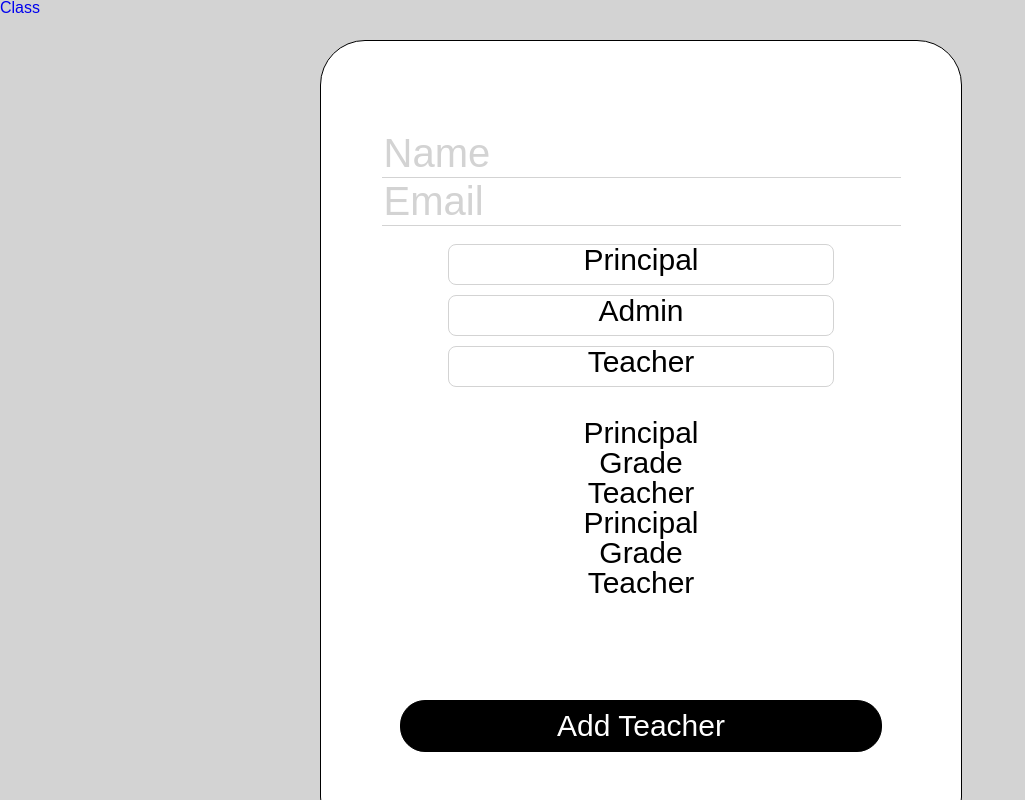
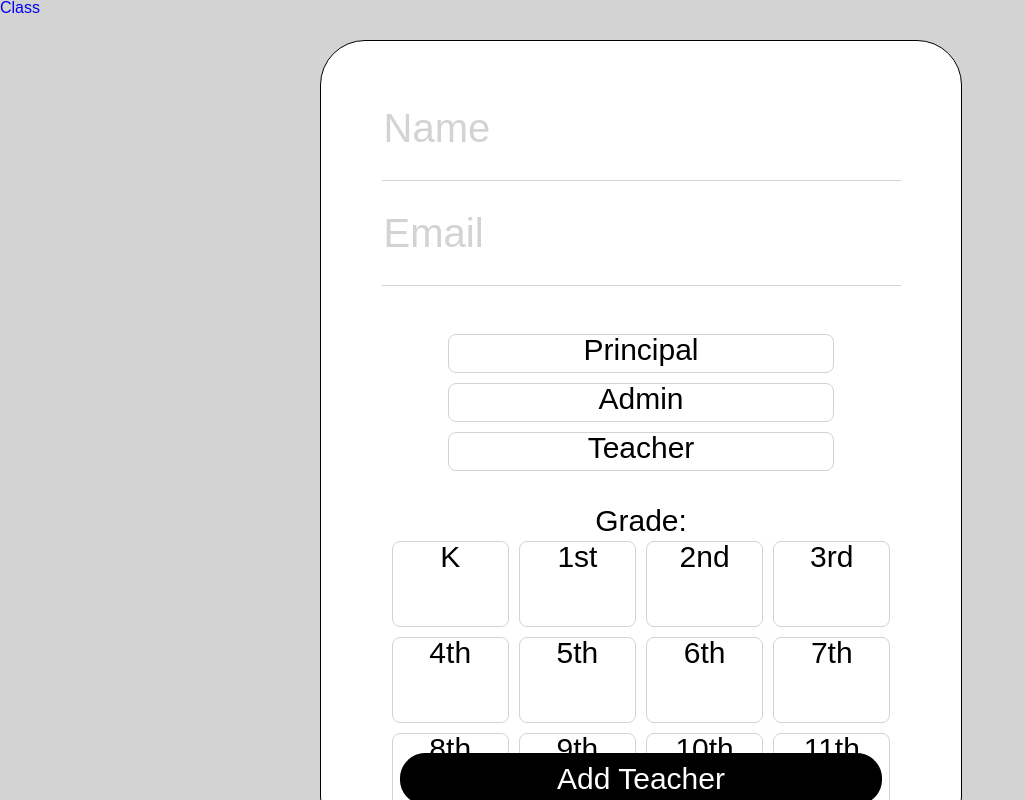
Before and after one commit to jsarge11/ui-testing, a plain HTML site: page modaltwo.html in a window 1280 px wide. Shown: the whole page, without its empty margins (0-1025 px from the left). Drawn offline with Linux system fonts and the light colour scheme; a web font is replaced by a local one.

Commit message:
finished modaltwo

```diff
--- a/modal.css
+++ b/modal.css
@@ -38,7 +38,7 @@
     font-weight: bold;
 }
 .modal-body {
-    height: 60%;
+    height: 80%;
     display: flex;
     flex-direction: column;
     align-items: center;
@@ -95,6 +95,21 @@
 }
 .radio-item {
     width: 60%;
+}
+.checkbox-item {
+    width: 20%;
+    height: 50%;
+}
+.input-item {
+    display: flex;
+    justify-content: space-between;
+    border: 1px solid lightgrey;
+    border-radius: 8px;
+    margin: 5px;
+    cursor: pointer;
+}
+.select-box {
+    width: 60%;
     display: flex;
     justify-content: space-between;
     border: 1px solid lightgrey;
@@ -111,6 +126,10 @@ label:hover {
 input[type="radio"] {
     display: none;
 }
+input[type="checkbox"] {
+    display: none;
+}
+
 label p {
     border-radius: 8px;
     text-align: center;
@@ -120,8 +139,9 @@ input[type="radio"]:checked+p {
     background-color: rgb(212, 212, 212);
     transition: all .1s ease;
 }
-label:checked {
-    background-color: green;
+input[type="checkbox"]:checked+p {
+    background-color: rgb(212, 212, 212);
+    transition: all .1s ease;
 }
 a {
     text-decoration: none;
--- /dev/null
+++ b/modaltwo.css
@@ -0,0 +1,20 @@
+.grade-wrapper {
+ display: flex;
+ flex-direction: row;
+ flex-wrap: wrap;
+ width: 90%;
+ justify-content: center;
+}
+.grade-item-wrapper {
+ margin: 5px;
+ padding: 5px;
+ text-align: center;
+ border: 1px solid lightgrey;
+ border-radius: 8px;
+ height: 50%;
+ width: 10%;
+ list-style: none;
+}
+label {
+ width: 15%;
+}
--- a/modaltwo.html
+++ b/modaltwo.html
@@ -7,6 +7,7 @@
     <link rel="stylesheet" href="style.css">
     <link rel="stylesheet" href="reset.css">
     <link rel="stylesheet" href="modal.css">
+    <link rel="stylesheet" href="modaltwo.css">
     <link href="https://fonts.googleapis.com/css?family=Thasadith" rel="stylesheet">
     <title>Document</title>
 </head>
@@ -17,63 +18,76 @@
             <input placeholder="Email" type="text" class="user-input" />
 
             <span class="modal-radio">
-                            <label for="radio1" class="radio-item">
+                <br>
+                <label class="input-item radio-item">
                     <input id="radio1" type="radio" name="admin"/>
                     <p>Principal</p>
                 </label >
-                            <label class="radio-item">
+                <label class="input-item radio-item">
                     <input id="radio2" type="radio" name="admin"/>
                     <p>Admin</p>
                 </label>
-                            <label class="radio-item">
+                <label class="input-item radio-item">
                     <input id="radio3" type="radio" name="admin"/>
                     <p>Teacher</p>
                 </label>
+                <br>
+                Grade:
+                <div class="grade-wrapper">
+                    <label class="input-item checkbox-item">
+                        <input type="checkbox" value="K"/>
+                        <p>K</p>
+                    </label>
+                    <label class="input-item checkbox-item">
+                        <input type="checkbox" value="1st"/>
+                        <p>1st</p>
+                    </label>
+                    <label class="input-item checkbox-item">
+                        <input type="checkbox" value="2nd"/>
+                        <p>2nd</p>
+                    </label>
+                    <label class="input-item checkbox-item">
+                        <input type="checkbox" value="3rd"/>
+                        <p>3rd</p>
+                    </label>
+                    <label class="input-item checkbox-item">
+                        <input type="checkbox" value="4th"/>
+                        <p>4th</p>
+                    </label>
+                    <label class="input-item checkbox-item">
+                        <input type="checkbox" value="5th"/>
+                        <p>5th</p>
+                    </label>
+                    <label class="input-item checkbox-item">
+                        <input type="checkbox" value="6th"/>
+                        <p>6th</p>
+                    </label>
+                    <label class="input-item checkbox-item">
+                        <input type="checkbox" value="7th"/>
+                        <p>7th</p>
+                    </label>
+                    <label class="input-item checkbox-item">
+                        <input type="checkbox" value="8th"/>
+                        <p>8th</p>
+                    </label>
+                    <label class="input-item checkbox-item">
+                        <input type="checkbox" value="9th"/>
+                        <p>9th</p>
+                    </label>
+                    <label class="input-item checkbox-item">
+                        <input type="checkbox" value="10th"/>
+                        <p>10th</p>
+                    </label>
+                    <label class="input-item checkbox-item">
+                        <input type="checkbox" value="11th"/>
+                        <p>11th</p>
+                    </label>
+                    <label class="input-item checkbox-item">
+                        <input type="checkbox" value="12th"/>
+                        <p>12th</p>
+                    </label>
+                </div>
             </span>
-                        <span class="modal-radio">
-                            <label class="checkbox-item">
-                                <input type="radio" name="grade"/>
-                                <p>Principal</p>
-                            </label >
-                            <label class="checkbox-item">
-                                <input type="radio" name="grade"/>
-                                <p>Grade</p>
-                            </label>
-                            <label class="checkbox-item">
-                                <input type="radio" name="grade"/>
-                                <p>Teacher</p>
-                            </label>
-                            <label class="checkbox-item">
-                                <input type="radio" name="grade"/>
-                                <p>Principal</p>
-                            </label >
-                            <label class="checkbox-item">
-                                <input type="radio" name="grade"/>
-                                <p>Grade</p>
-                            </label>
-                            <label class="checkbox-item">
-                                <input type="radio" name="grade"/>
-                                <p>Teacher</p>
-                            </label>
-                        </span>
-                         <!--
-
-
-                        Grades Taught:
-                            <div id="modal-select">
-                                <select name="grades">
-                                    <option value={0}>Kindergarden</option>
-                                    <option value={1}>First</option>
-                                    <option value={2}>Second</option>
-                                    <option value={3}>Third</option>
-                                    <option value={4}>Fourth</option>
-                                    <option value={5}>Fifth</option>
-                                    <option value={6}>Sixth</option>
-                                </select>
-                                <button>Add Grade</button>
-                            </div>
- -->
-
         </section>
     <a class="modal-button"> Add Teacher </a>
                 </div>
--- a/reset.css
+++ b/reset.css
@@ -31,6 +31,7 @@ body {
 }
 ol, ul {
 	list-style: none;
+	list-style-type: none;
 }
 blockquote, q {
 	quotes: none;
```
Also changed, not shown: index.html (+0 -1 lines). Lines whose indentation alone changed are shown as unchanged.
